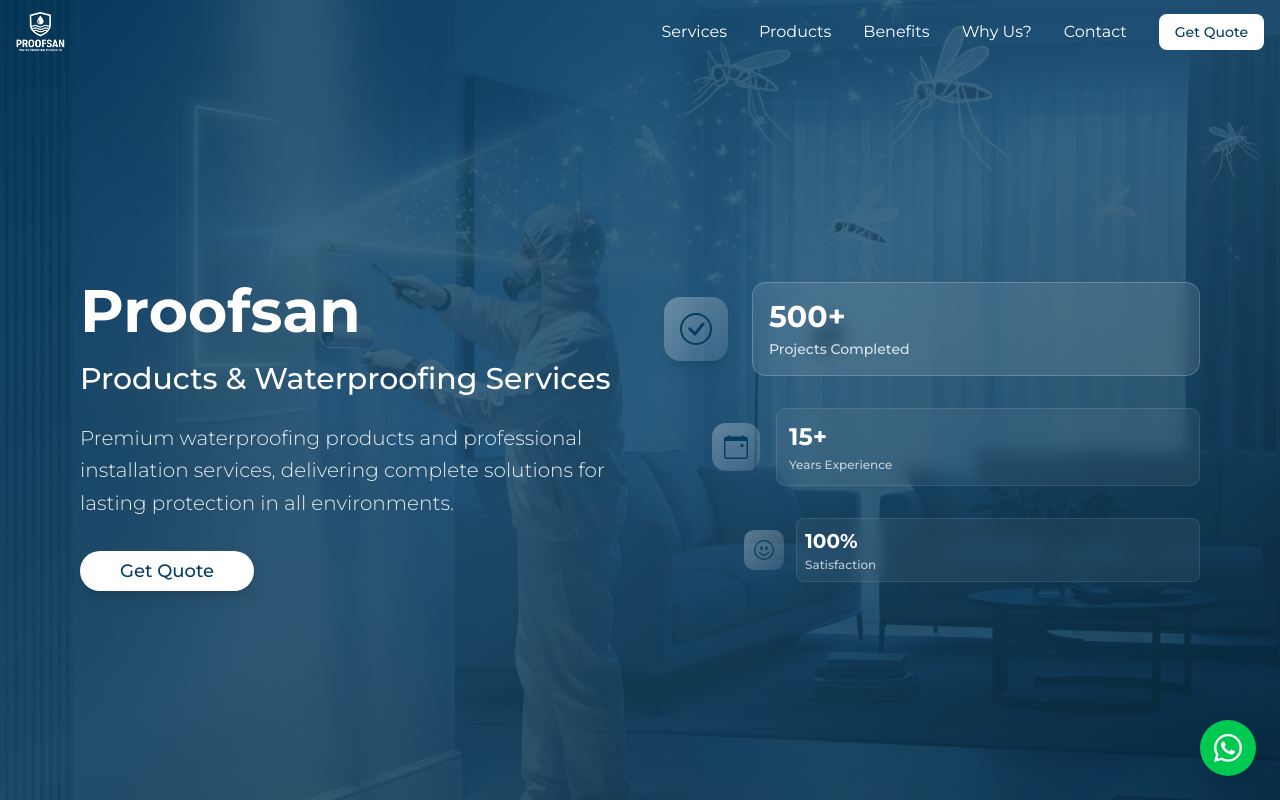
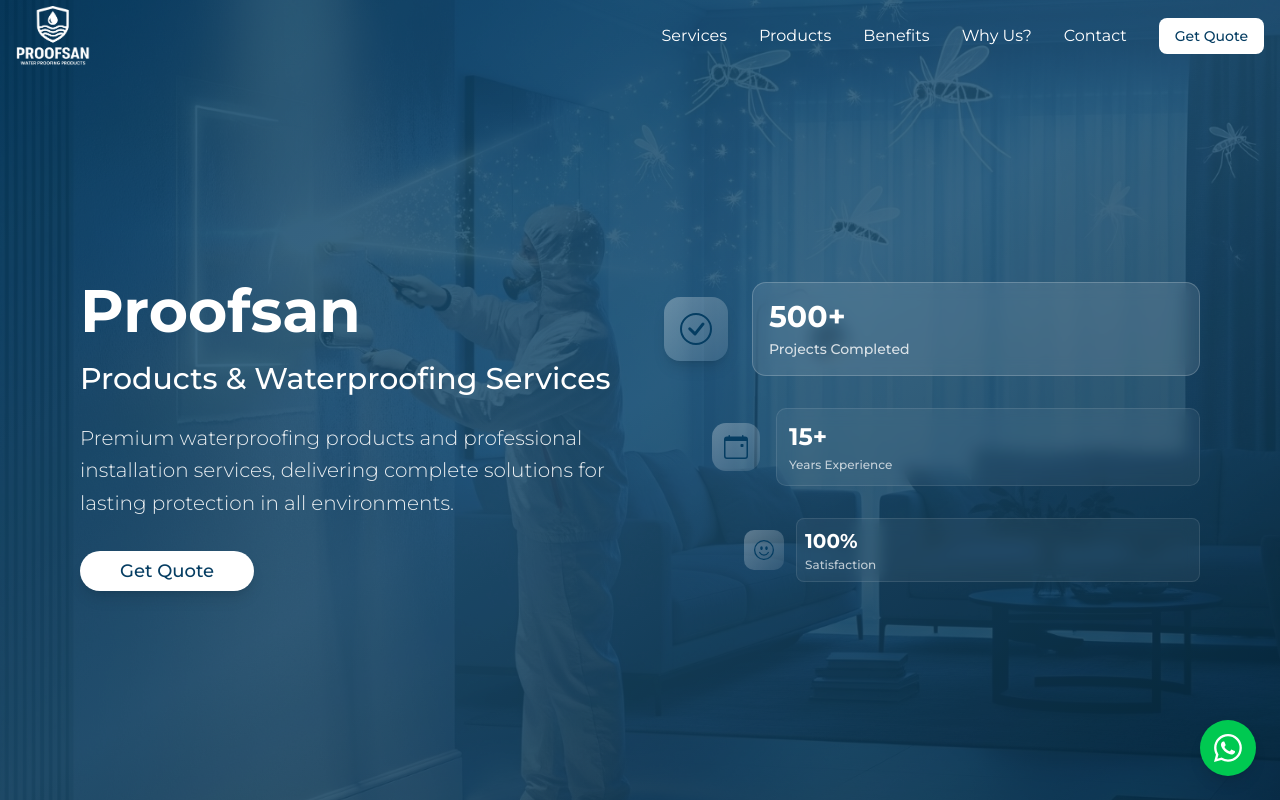
Before and after one commit to kulmidigital/proofsan, a Next.js app: page / in a window 1280 px wide. Shown: the top 800 px of the page. Built offline with nearby package versions, Linux system fonts and the light colour scheme.

Commit message:
Enhance Navbar styling by adjusting padding and logo dimensions for improved visual consistency on scroll.

```diff
--- a/components/layout/navbar.tsx
+++ b/components/layout/navbar.tsx
@@ -25,7 +25,7 @@
 
   return (
     <nav
-      className={`fixed top-0 left-0 right-0 z-50 transition-all duration-300 ${
+      className={`fixed top-0 left-0 right-0 z-50 transition-all py-1 duration-300 ${
         isScrolled
           ? "bg-white/95 backdrop-blur-sm border-b shadow-sm"
           : "bg-transparent"
@@ -37,9 +37,9 @@
             <Image
               src='/logo.png'
               alt='Proofsan Logo'
-              width={120}
-              height={40}
-              className={`h-10 w-auto transition-all duration-300 ${
+              width={180}
+              height={60}
+              className={`h-[3.75rem] w-auto transition-all duration-300 ${
                 isScrolled ? "brightness-100" : "brightness-0 invert"
               }`}
             />
@@ -89,7 +89,7 @@
                   ? "bg-[#053d62] hover:bg-[#053d62]/90 text-white"
                   : "bg-white hover:bg-gray-100 text-[#053d62]"
               }`}>
-              <a href='mailto:info@proofsan.com'>Get Quote</a>
+              <a href='mailto:info@proofsan.so'>Get Quote</a>
             </Button>
           </div>
 
```
